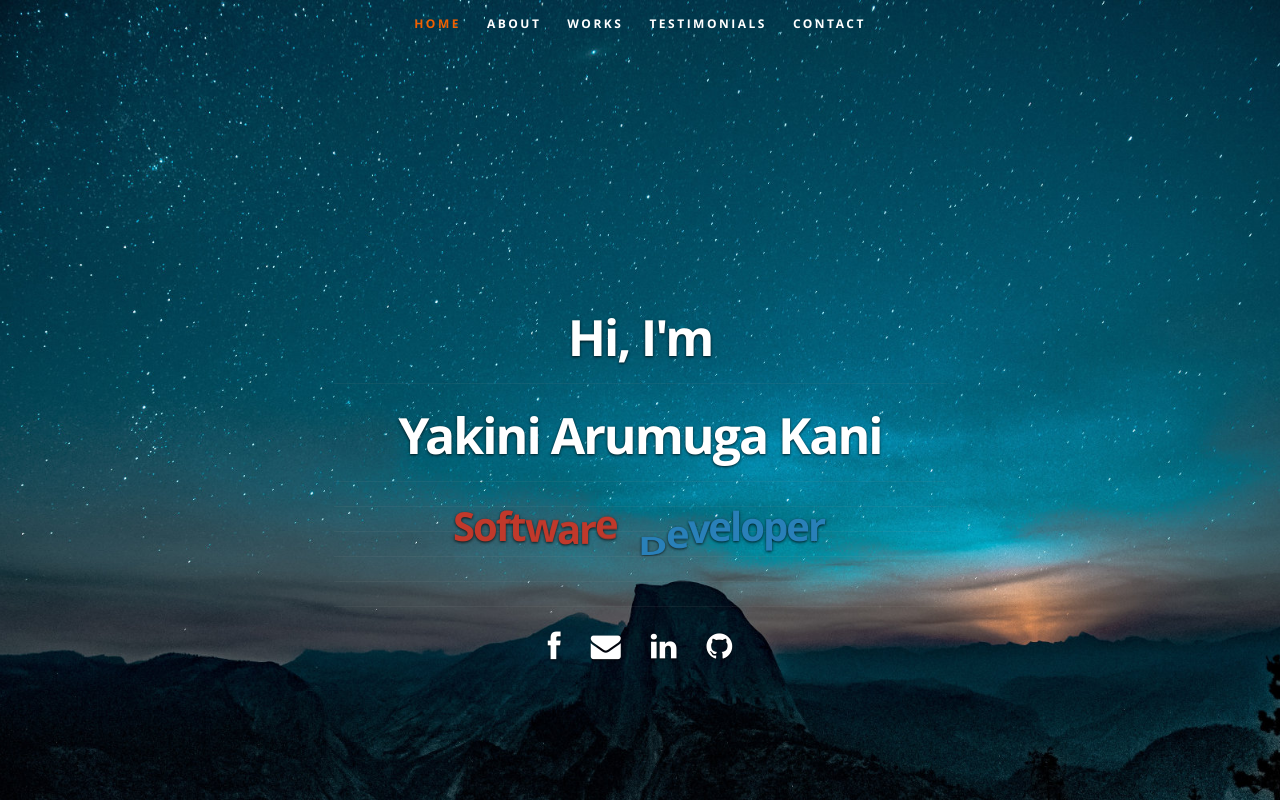
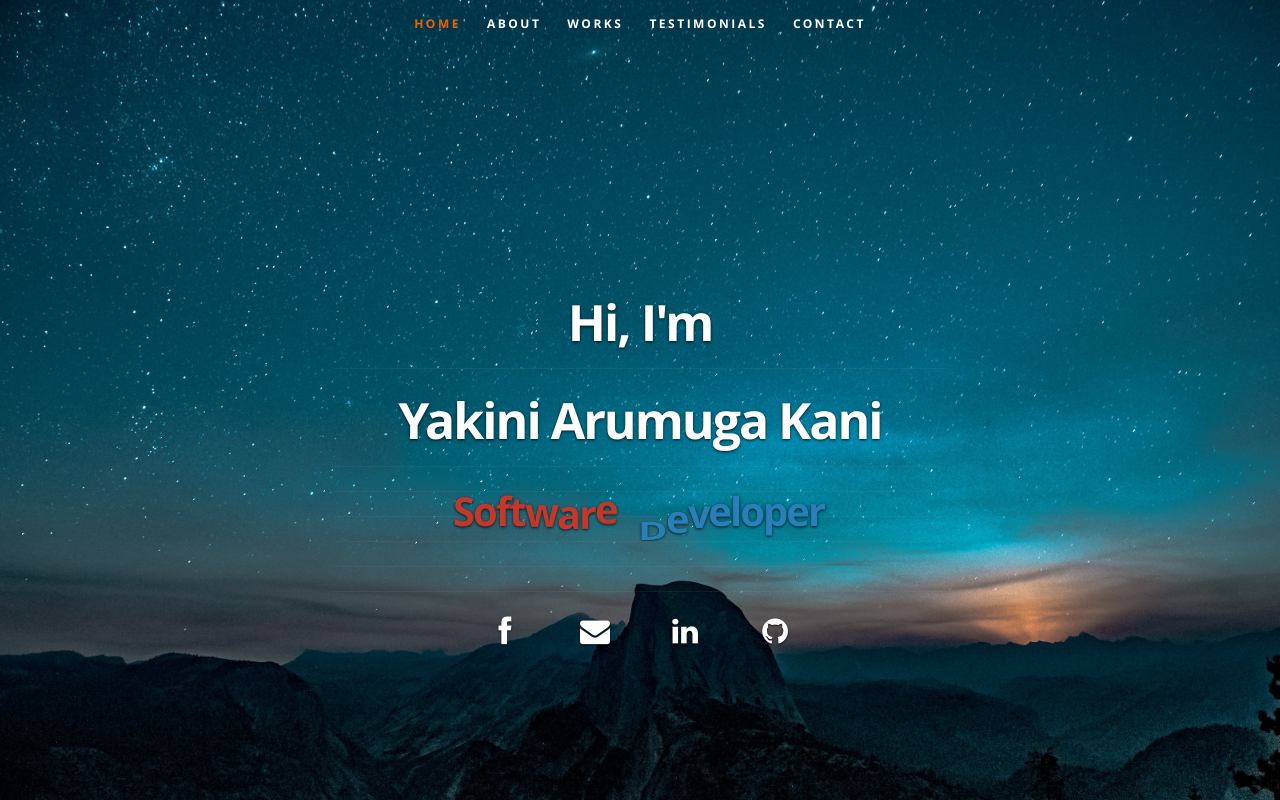
Before and after one commit to YakiniA/React-Portfolio, a React (Create React App) app: page / in a window 1280 px wide. Shown: the top 800 px of the page. Built offline with nearby package versions, Linux system fonts and the light colour scheme.

Commit message:
fixed overlay issue

```diff
--- a/public/css/layout.css
+++ b/public/css/layout.css
@@ -596,6 +596,15 @@ span {
 .link-icon{
    margin-right: "2%";
 }
+i{
+   display:block;
+	position:relative;
+	height:2em;
+   width:2em;
+   margin-right : 2%;
+	/* padding-left:2em; */
+}
+
 /* popup modal */
 .popup-modal {
 	max-width: 550px;
--- a/public/resumeData.json
+++ b/public/resumeData.json
@@ -69,10 +69,11 @@
         "github": "https://github.com/Eelektrick/Shifty-Planner"
       },
       {
-        "title": "MERN Stack TikTok Clone",
-        "category": "TikTok Clone built with MERN (MongoDB, ExpressJS, ReactJS, NodeJS)",
-        "image": "tiktok-mern.jpeg",
-        "url": "https://www.youtube.com/watch?v=g8yGxDMyGiE"
+        "title": "The Fight Club",
+        "category": "Real time gaming app where two users can fight with each other, and at the end of the game displays their scores. Technologies Used : Node, Express, SocketIO, MySQL, Handlebars",
+        "image": "welcomePage.png",
+        "deployed": "https://the-fight-club.herokuapp.com/",
+        "github": "https://github.com/AtimaB/The-Fight-Club"
       },
       {
         "title": "Facebook Clone with React",
--- a/src/Components/Portfolio.js
+++ b/src/Components/Portfolio.js
@@ -9,15 +9,36 @@ class Portfolio extends Component {
         return <div key={projects.title} className="columns portfolio-item">
            <div className="item-wrap">
 
-               <img alt={projects.title} src={projectImage} />
+              <img alt={projects.title} src={projectImage} />
                <div className="overlay">
                   <div className="portfolio-item-meta">
                  <h5>{projects.title}</h5>
                      <p>{projects.category}</p>
                   </div>
                 </div>
-                <a href={projects.deployed} title={projects.title} className="link-icon mr-3"><i className="fa fa-external-link"></i></a>
-                <a href={projects.github} title={projects.title} className="link-icon"><i className="fa fa-github"></i></a>
+                <hr/>
+                <hr/>
+
+                <a href={projects.deployed} title={projects.title} target="_blank" >
+                <div className="link-icon" style={{marginLeft: "2em"}}><i className="fa fa-external-link"></i></div>
+                </a>
+                <a href={projects.github} title={projects.title}  target="_blank">
+                <div className="link-icon" style= {{paddingLeft: "2em"}}><i className="fa fa-github"></i></div>
+                </a>
+
+            {/* <a href={projects.github} title={projects.title}  target="_blank">
+
+              <img alt={projects.title} src={projectImage} />
+                <div className="overlay">
+                  <div className="portfolio-item-meta">
+                  <h5>{projects.title}</h5>
+                      <p>{projects.category}</p>
+                  </div>
+                </div>
+
+              <div className="link-icon"><i className="fa fa-github"></i></div>
+            </a>  */}
+
 
             {/* </a> */}
           </div>
```
